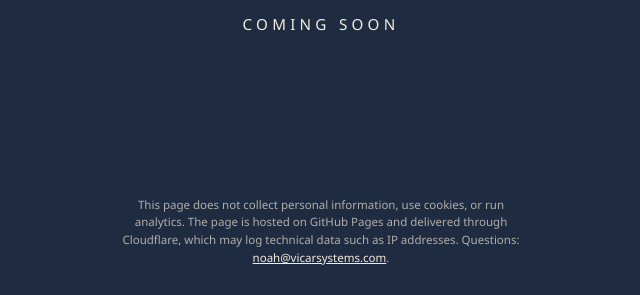
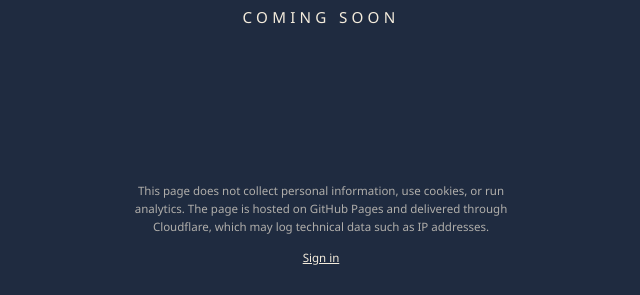
Before and after one commit to nvickers04/vicarsystems-site, a plain HTML site: page index.html in a window 1280 px wide. Shown: the part 505-800 px from the top of the page, without its empty margins (319-959 px from the left). Drawn offline with Linux system fonts and the light colour scheme.

Commit message:
Remove the public email from the privacy note and add a Sign in link

```diff
--- a/index.html
+++ b/index.html
@@ -65,6 +65,7 @@
       color: color-mix(in srgb, var(--cream) 68%, var(--navy));
     }
     .note p { margin: 0; }
+    .note .signin { margin: 0.85rem 0 0; }
     .note a { color: var(--cream); }
   </style>
 </head>
@@ -74,7 +75,8 @@
     <p class="tagline">Coming soon</p>
   </main>
   <footer class="note">
-    <p>This page does not collect personal information, use cookies, or run analytics. The page is hosted on GitHub Pages and delivered through Cloudflare, which may log technical data such as IP addresses. Questions: <a href="mailto:noah@vicarsystems.com">noah@vicarsystems.com</a>.</p>
+    <p>This page does not collect personal information, use cookies, or run analytics. The page is hosted on GitHub Pages and delivered through Cloudflare, which may log technical data such as IP addresses.</p>
+    <p class="signin"><a href="https://home.vicarsystems.com/">Sign in</a></p>
   </footer>
 </body>
 </html>
```
